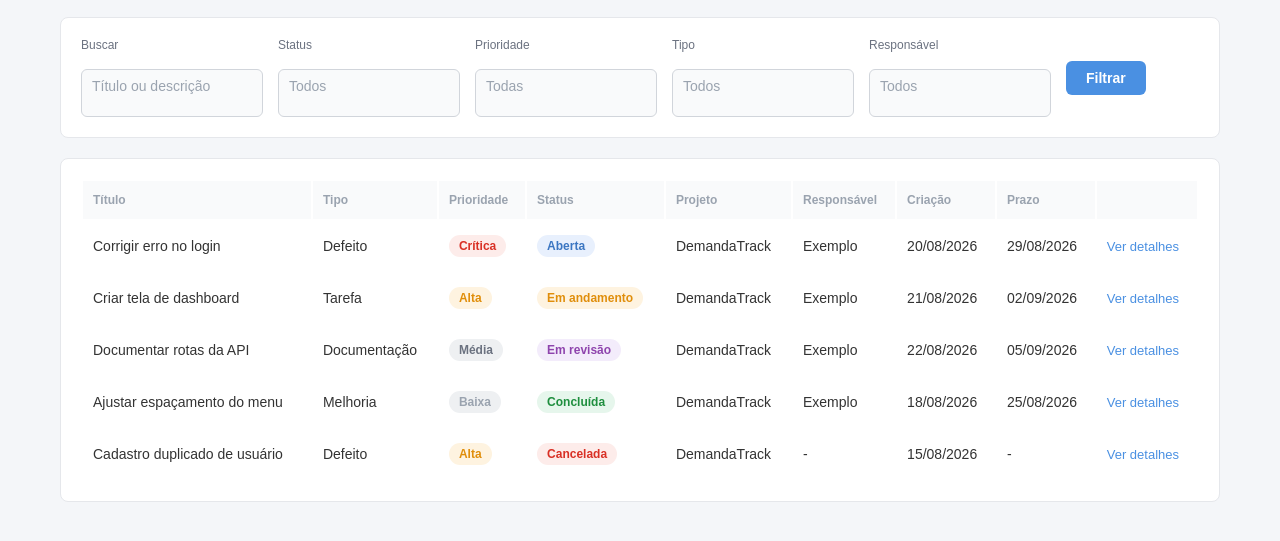
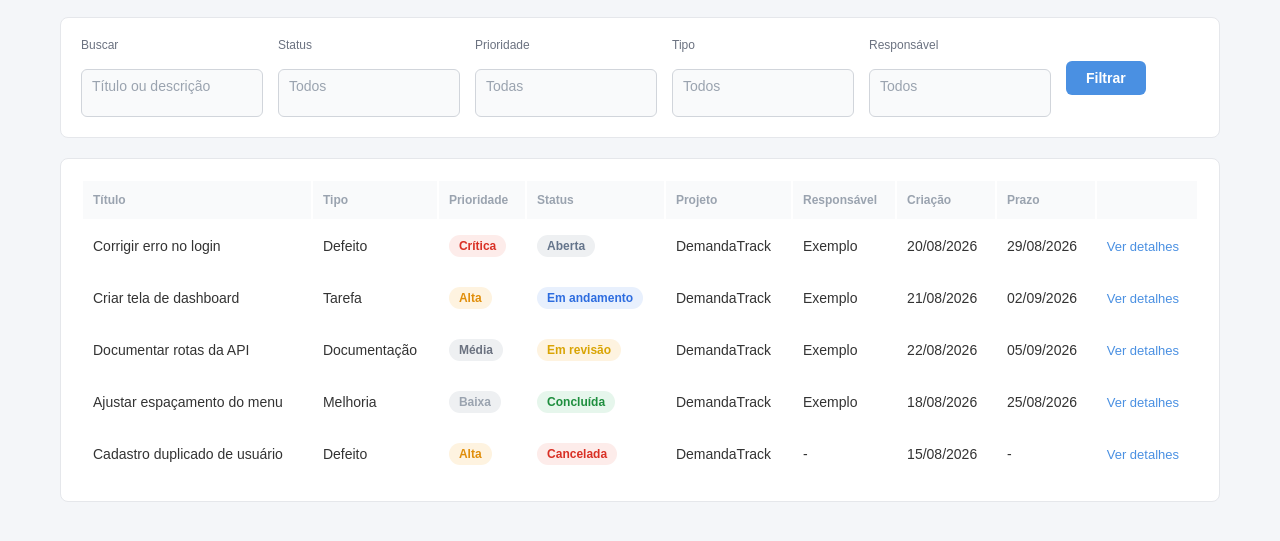
Before and after one commit to Nathan-Kenzo/PI-II-Time2, a plain HTML site: page pages/listagem.html in a window 1280 px wide. Shown: the part 169-710 px from the top of the page. Drawn offline with Linux system fonts and the light colour scheme.

Commit message:
css da tela de listagem

```diff
--- a/css/listagem.css
+++ b/css/listagem.css
@@ -177,18 +177,18 @@ h1 {
 }
 
 .etiqueta-aberta {
-    background-color: #e8f0fd;
-    color: #3b76c2;
+    background-color: #eef0f2;
+    color: #64748b;
 }
 
 .etiqueta-andamento {
-    background-color: #fef3e0;
-    color: #e08e0b;
+    background-color: #e8f0fd;
+    color: #2d6cdf;
 }
 
 .etiqueta-revisao {
-    background-color: #f3ecfb;
-    color: #8e44ad;
+    background-color: #fef3e0;
+    color: #d9a404;
 }
 
 .etiqueta-concluida {
```
